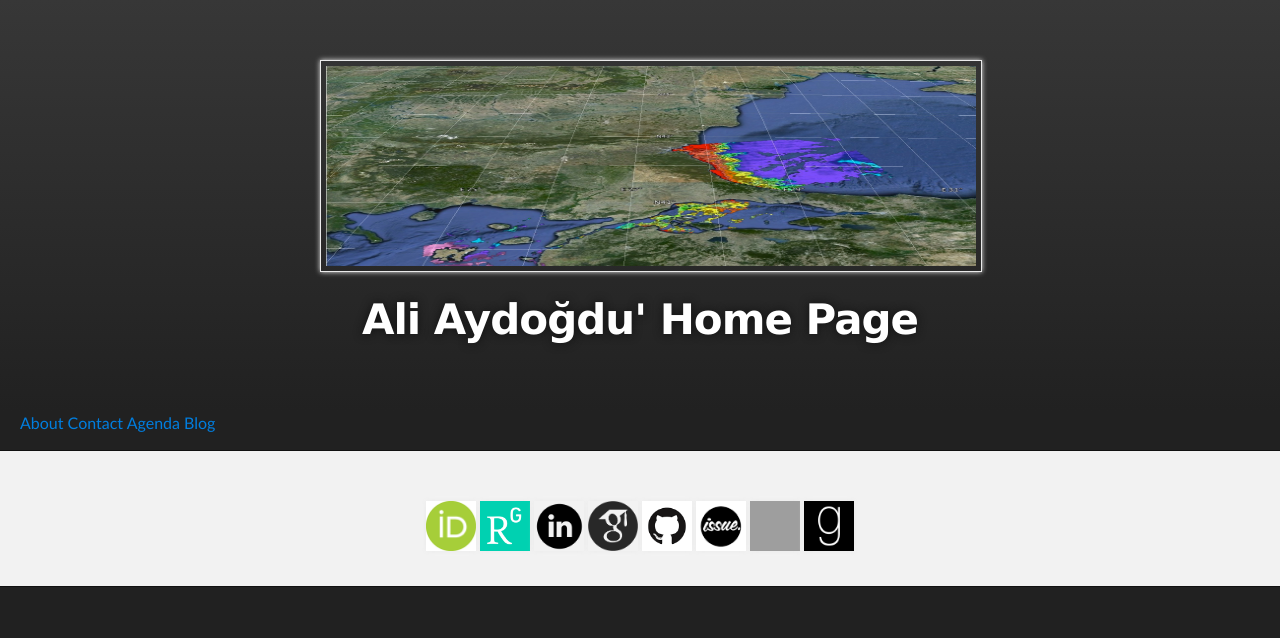
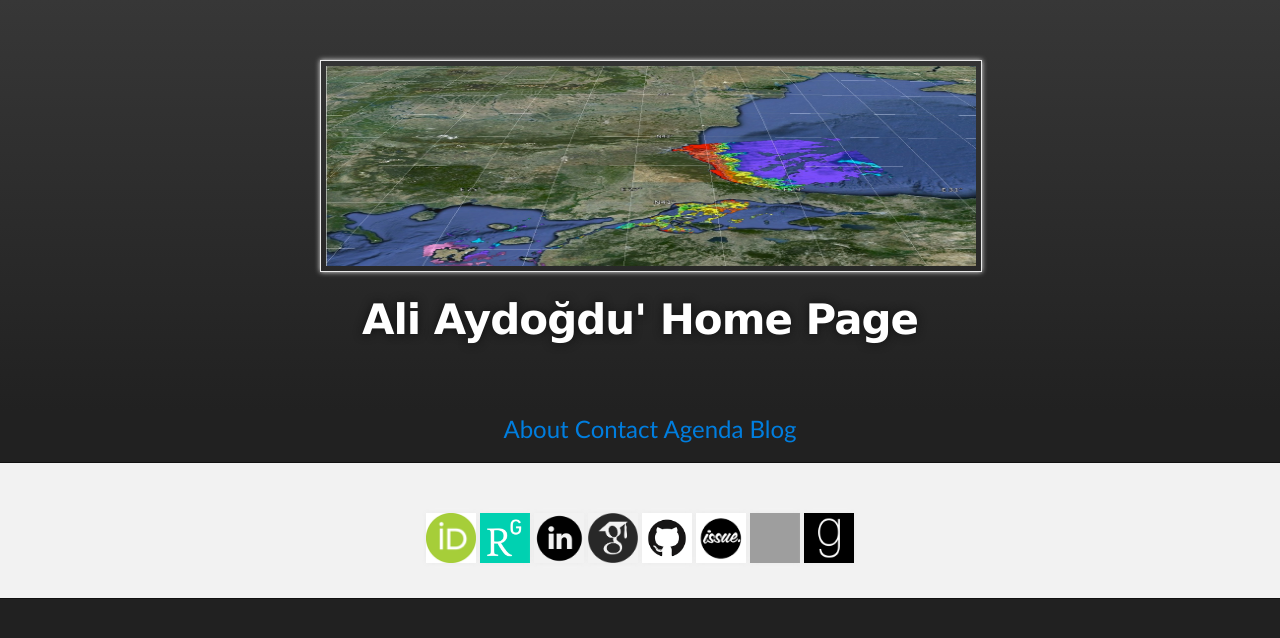
Before and after one commit to aydogduali/aydogduali.github.io, a Jekyll site: the page built from index.md, in a window 1280 px wide. Shown: the top 638 px of the page. Built offline with Jekyll 4.4.1, drawn with Linux system fonts in a browser that asks for light colours; the repository's description, which GitHub fills in, is left out; grey boxes are pictures that could not be loaded.

Commit message:
align links

```diff
--- a/_layouts/default.html
+++ b/_layouts/default.html
@@ -18,7 +18,7 @@
 #main_content {
       text-align: center;
 }
-#main-nav {
+nav.main-nav {
       text-align: center;
       font-size: 1.5em;
 }
```
